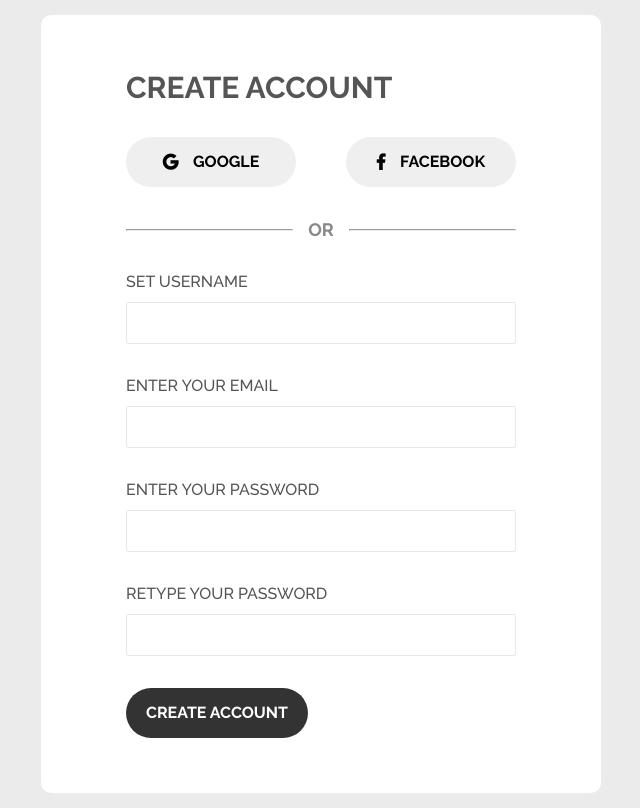
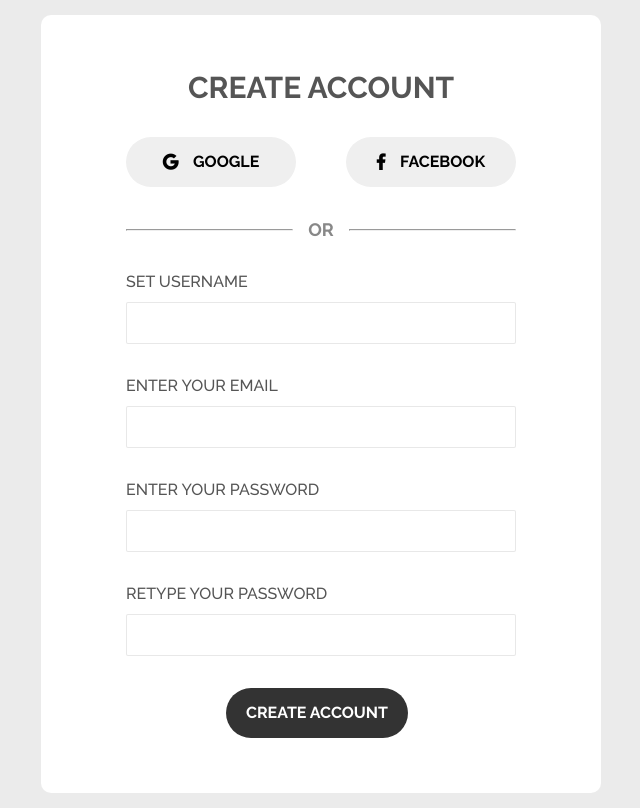
Before and after one commit to TAthagatajana5/drag-and-drop, a PHP site: page /registerform.php in a window 1280 px wide. Shown: the whole page, without its empty margins (319-959 px from the left). Run offline with PHP 8.4, Linux system fonts and the light colour scheme.

Commit message:
login register some(button, heading allignment) css changed

```diff
--- a/css/login.css
+++ b/css/login.css
@@ -43,7 +43,7 @@ form{
     text-transform: uppercase;
     font-size: 30px;
     color: #555555;
-    text-align: left;
+    text-align: center;
 }
 
 .other-login{
@@ -188,6 +188,7 @@ input:focus + .focus-input{
 
 .login-btn{
     padding-top: 32px;
+    padding-left: 100px;
     width: 100%;
     display: flex;
     flex-wrap: wrap;
--- a/css/registration.css
+++ b/css/registration.css
@@ -43,7 +43,7 @@ form{
     text-transform: uppercase;
     font-size: 30px;
     color: #555555;
-    text-align: left;
+    text-align: center;
 }
 
 .other-login{
@@ -187,6 +187,7 @@ input:focus + .focus-input{
 
 .login-btn{
     padding-top: 32px;
+    padding-left: 100px;
     width: 100%;
     display: flex;
     flex-wrap: wrap;
--- a/home.php
+++ b/home.php
@@ -13,10 +13,10 @@
             </div>
             <div class="upper_middle_space"></div>
             <div class="register">
-                <a class="register_anchor" href="register_form.php">Register</a>
+                <a class="register_anchor" href="registerform.php">Register</a>
             </div>
             <div class="login">
-                <a class="login_anchor" href="login_form.php">Log-in</a>
+                <a class="login_anchor" href="loginform.php">Log-in</a>
             </div>
         </div>
         <div class="body">
```
